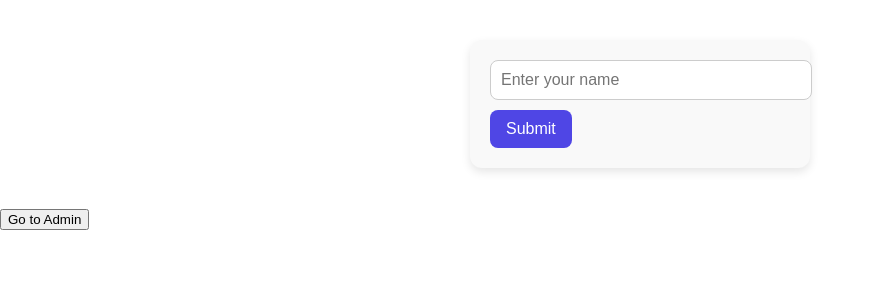
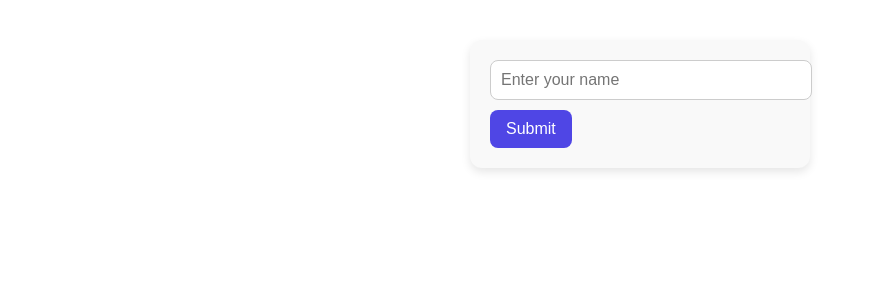
Before and after one commit to dukilee/stop, a React (Vite) app: page / in a window 1280 px wide. Shown: the top 300 px of the page, without its empty margins (0-875 px from the left). Built offline with nearby package versions, Linux system fonts and the light colour scheme.

Commit message:
Undoing test button for vercel

```diff
--- a/src/App.jsx
+++ b/src/App.jsx
@@ -1,7 +1,6 @@
 import { useState } from 'react';
 import Game from './game/Game';
 import InputName from './game/InputName';
-import GoToAdminButton from './GoToAdminButton';
 
 function App() {
   const [username, setUsername] = useState(import.meta.env.VITE_USERNAME || '');
@@ -14,12 +13,7 @@ function App() {
     </div>
   }else{
     return <div>
-      <div>
-        <InputName setUsername={setUsername} />
-      </div>
-      <div>
-        <GoToAdminButton />
-      </div>
+      <InputName setUsername={setUsername} />
     </div>
   }
 }
--- a/src/GoToAdminButton.jsx
+++ /dev/null
@@ -1,18 +0,0 @@
-import React from 'react';
-import { useNavigate } from 'react-router-dom';
-
-function GoToAdminButton() {
-  const navigate = useNavigate();
-
-  const handleClick = () => {
-    navigate('/admin');
-  };
-
-  return (
-    <button onClick={handleClick}>
-      Go to Admin
-    </button>
-  );
-}
-
-export default GoToAdminButton;
```
